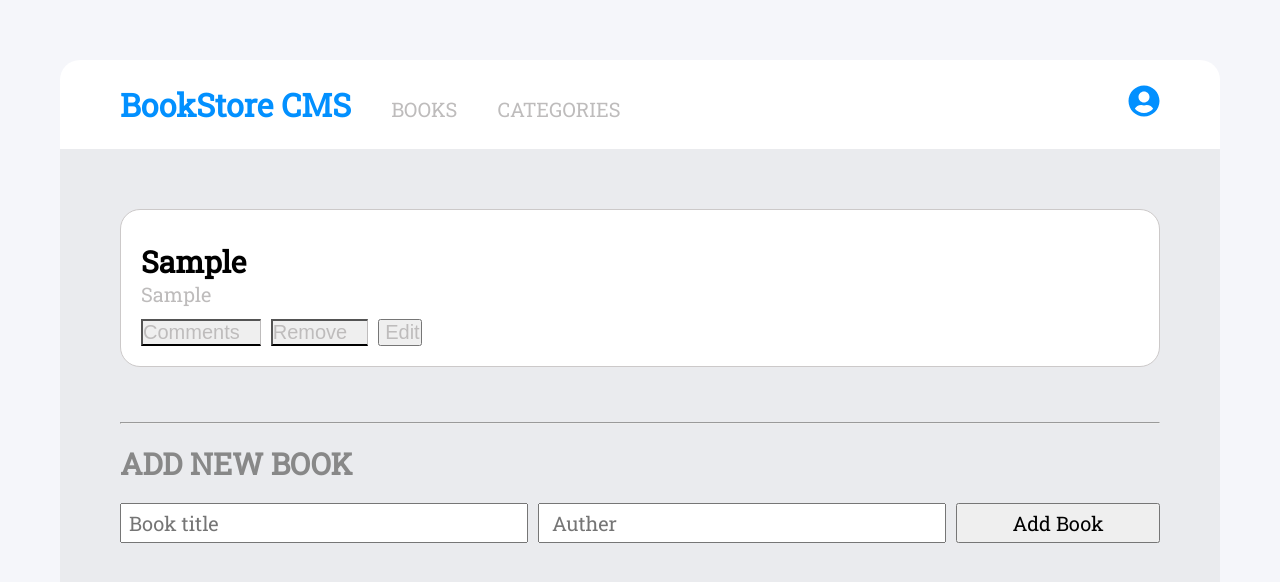
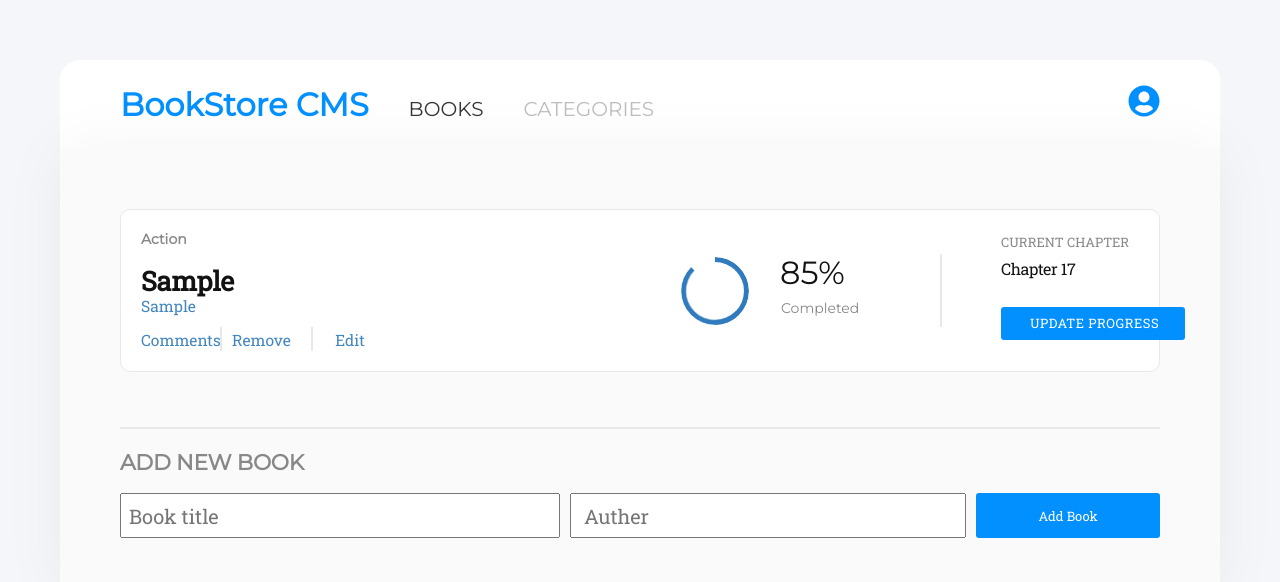
Before and after one commit to kal2944/book-store, a React (Create React App) app: page / in a window 1280 px wide. Both pictures are taken after typing "Sample", "Sample" into the empty fields and a click on the button "Add Book". Shown: the top 582 px of the page. Built offline with nearby package versions, Linux system fonts and the light colour scheme; no server answers.

Commit message:
add styling

```diff
--- a/src/App.css
+++ b/src/App.css
@@ -1,4 +1,4 @@
-@import url('https://fonts.googleapis.com/css2?family=Roboto+Slab&display=swap');
+@import url('https://fonts.googleapis.com/css2?family=Montserrat&family=Roboto+Slab&display=swap');
 
 * {
   padding: 0;
--- a/src/components/books/book.css
+++ b/src/components/books/book.css
@@ -1,67 +1,90 @@
+:root {
+  /* --medium-blue: #307bbe; */
+  --bubble-gum-pink: #ff5ab7;
+  --black: #1e1e1e;
+  --pinkish-grey: #c7c7c7;
+  --very-light-pink: #c4c4c4;
+  --pale-grey: #f5f6fa;
+  --black-5: rgba(0, 0, 0, 0.05);
+  --z: #fafafa;
+  --black-two: #121212;
+  --white: #e8e8e8;
+  --medium-blue: #307bbe;
+  --cool-blue: #4386bf;
+  --azure: #0290ff;
+  --white-two: #fff;
+}
 
 .parent {
-  background-color: #eaebee;
   padding: 60px 60px;
   display: flex;
   flex-direction: column;
   gap: 20px;
+  box-shadow: 0 0 60px 0 var(--black-5);
+  background-color: var(--z);
 }
 
+/* book list  */
+
 .bookli {
-  background-color: #fff;
+  background-color: var(--white-two);
   padding: 20px 20px;
-  border: 1px solid #ccc9c9;
-  border-radius: 20px;
+  border-radius: 10px;
+  border: solid 1px var(--white);
+  display: flex;
+  justify-content: space-between;
+}
+
+.book-item-left {
+  display: flex;
+  flex-direction: column;
+}
+
+.category-name {
+  width: 3.063rem;
+  height: 1.125rem;
+  margin: 0 2.438rem 0 0;
+  opacity: 0.5;
+  font-family: 'Montserrat', sans-serif;
+  font-size: 0.875rem;
+  font-weight: bold;
+  font-stretch: normal;
+  font-style: normal;
+  line-height: normal;
+  letter-spacing: normal;
+  color: var(--black-two);
 }
 
 .main {
   margin: 12px 0 12px 0;
 }
 
-.main h2 {
-  font-size: 30px;
+.book-title {
+  width: 12.313rem;
+  height: 1.813rem;
+  margin: 0.188rem 20.188rem 0 0;
+  font-family: 'Roboto Slab', serif;
+  font-size: 1.675rem;
+  font-weight: bold;
+  font-stretch: normal;
+  font-style: normal;
+  line-height: normal;
+  letter-spacing: -0.2px;
+  color: var(--black-two);
 }
 
 .bookAuthor {
-  font-size: 20px;
-  color: #bebcbc;
-}
-
-.nav {
-  display: flex;
-  text-decoration: none;
-  justify-content: space-around;
-  background-color: #fff;
-  align-items: center;
-  height: 89px;
-}
-
-.logo,
-.user {
-  text-decoration: none;
-  color: #0290ff;
-  font-weight: bold;
-}
-
-.nav-links {
-  display: flex;
-  justify-content: space-between;
-  gap: 40px;
-}
-
-.nav-links li {
-  list-style-type: none;
-}
-
-.links {
-  text-decoration: none;
-  color: #bebcbc;
-  font-size: 20px;
-}
-
-.icon {
-  text-decoration: none;
-  list-style-type: none;
+  width: 6.688rem;
+  height: 1.188rem;
+  margin: 0.25rem 0 0;
+  font-family: 'Roboto Slab', serif;
+  font-size: 0.975rem;
+  font-weight: 300;
+  font-stretch: normal;
+  font-style: normal;
+  line-height: normal;
+  letter-spacing: normal;
+  color: var(--cool-blue);
 }
 
 .list {
@@ -70,34 +93,239 @@
 }
 
 .comment {
-  text-decoration: none;
-  color: #bebcbc;
-  border-right: 1px solid #bebcbc;
-  padding-right: 20px;
-  font-size: 20px;
+  width: 3.375rem;
+  height: 1.188rem;
+  margin: 0.188rem 0.938rem 0.125rem 0;
+  font-family: 'Roboto Slab', serif;
+  font-size: 0.975rem;
+  font-weight: 300;
+  font-stretch: normal;
+  font-style: normal;
+  line-height: normal;
+  letter-spacing: normal;
+  color: var(--cool-blue);
+  border: none;
+  background-color: #fff;
 }
 
-.edit {
-  text-decoration: none;
-  color: #bebcbc;
-  padding-left: 5px;
-  font-size: 20px;
+.break-comment {
+  width: 0.125rem;
+  height: 1.5rem;
+  border: solid 1px var(--white);
 }
+
+/* middle booklist */
+
+.middle-view {
+  display: flex;
+  align-items: center;
+}
+
+.percent-info {
+  display: flex;
+  flex-direction: column;
+}
+
+.progress {
+  width: 4.25rem;
+  height: 4.25rem;
+  font-size: 30px;
+  color: #fff;
+  border-radius: 50%;
+  overflow: hidden;
+  position: relative;
+  text-align: center;
+  line-height: 50px;
+  margin: 20px;
+}
+
+.progress .title {
+  position: relative;
+  z-index: 100;
+}
+
+.progress .overlay {
+  width: 50%;
+  height: 100%;
+  position: absolute;
+  z-index: 1;
+}
+
+.progress .left,
+.progress .right {
+  width: 50%;
+  height: 100%;
+  position: absolute;
+  border: 5px solid var(--medium-blue);
+  border-radius: 100px 0 0 100px;
+  border-right: 0;
+  transform-origin: right;
+}
+
+.progress .left {
+  animation: load1 1s linear forwards;
+}
+
+.progress:nth-of-type(2) .right,
+.progress:nth-of-type(3) .right {
+  animation: load2 0.5s linear forwards 1s;
+}
+
+.progress:last-of-type .right,
+.progress:first-of-type .right {
+  animation: load3 0.8s linear forwards 1s;
+}
+
+@keyframes load1 {
+  0% {
+    transform: rotate(0deg);
+  }
+
+  100% {
+    transform: rotate(180deg);
+  }
+}
+
+@keyframes load2 {
+  0% {
+    z-index: 100;
+    transform: rotate(180deg);
+  }
+
+  100% {
+    z-index: 100;
+    transform: rotate(290deg);
+  }
+}
+
+@keyframes load3 {
+  0% {
+    z-index: 100;
+    transform: rotate(180deg);
+  }
+
+  100% {
+    z-index: 100;
+    transform: rotate(315deg);
+  }
+}
+
+.-Percent-Complete {
+  width: 4.25rem;
+  height: 2.438rem;
+  margin: 0.063rem 5.75rem 0 0.688rem;
+  font-family: 'Montserrat', sans-serif;
+  font-size: 2rem;
+  font-weight: normal;
+  font-stretch: normal;
+  font-style: normal;
+  line-height: normal;
+  letter-spacing: normal;
+  color: var(--black-two);
+}
+
+.Completed {
+  width: 5rem;
+  height: 1.125rem;
+  margin: 0.438rem 4.938rem 0.75rem 0.75rem;
+  opacity: 0.5;
+  font-family: 'Montserrat', sans-serif;
+  font-size: 0.875rem;
+  font-weight: normal;
+  font-stretch: normal;
+  font-style: normal;
+  line-height: normal;
+  letter-spacing: normal;
+  color: var(--black-two);
+}
+
+.hr-progress {
+  margin: 1.5rem 0;
+  border: solid 1px var(--white);
+}
+
+/* CHAPTER INFO */
+.update-progress {
+  display: flex;
+  flex-direction: column;
+  justify-content: center;
+  margin-right: 9rem;
+}
+
+.current-chapter {
+  height: 1.125rem;
+  width: 100%;
+  margin: 0.063rem 3.625rem 0 3.688rem;
+  opacity: 0.5;
+  font-family: 'Roboto Slab', serif;
+  font-size: 0.813rem;
+  font-weight: 300;
+  font-stretch: normal;
+  font-style: normal;
+  line-height: normal;
+  letter-spacing: normal;
+  color: var(--black-two);
+}
+
+.current-chapter-info {
+  width: 4.688rem;
+  height: 1.313rem;
+  margin: 0.438rem 6.813rem 0.25rem 3.688rem;
+  font-family: 'Roboto Slab', serif;
+  font-size: 1rem;
+  font-weight: 300;
+  font-stretch: normal;
+  font-style: normal;
+  line-height: normal;
+  letter-spacing: -0.4px;
+  color: var(--black-two);
+}
+
+.progress-btn {
+  border: none;
+  width: 11.5rem;
+  height: 2.063rem;
+  margin: 1.5rem 0 0.563rem 3.688rem;
+  padding: 0.438rem 1.188rem 0.5rem 1.375rem;
+  border-radius: 3px;
+  background-color: var(--azure);
+  font-family: 'Roboto Slab', serif;
+  font-size: 0.813rem;
+  font-weight: 300;
+  font-stretch: normal;
+  font-style: normal;
+  line-height: normal;
+  letter-spacing: 0.5px;
+  text-align: center;
+  color: var(--white-two);
+  cursor: pointer;
+}
+
+/* Form section */
 
 .hr {
   margin-top: 35px;
+  border: solid 1px var(--white);
 }
 
 .form {
   margin-top: 20px;
   display: grid;
-  grid-template-columns: 40fr 40fr 20fr;
+  grid-template-columns: 50fr 45fr 5fr;
   gap: 10px;
   height: 40px;
 }
 
 .formheading {
-  font-size: 30px;
+  width: 100%;
+  height: 1.5rem;
+  font-family: 'Montserrat', sans-serif;
+  font-size: 1.35rem;
+  font-weight: bold;
+  font-stretch: normal;
+  font-style: normal;
+  line-height: normal;
+  letter-spacing: -0.18px;
   color: #888;
 }
 
@@ -110,3 +338,14 @@
 .inpField {
   padding-left: 7px;
 }
+
+.btn {
+  width: 11.5rem;
+  height: 2.813rem;
+  border-radius: 3px;
+  background-color: var(--azure);
+  border: none;
+  color: var(--white-two);
+  font-size: 0.813rem;
+  cursor: pointer;
+}
--- a/src/components/books/bookList.js
+++ b/src/components/books/bookList.js
@@ -16,19 +16,54 @@ function BookList({ List, id }) {
 
   return (
     <div className="bookli">
+      <div className="book-item-left ">
+        <h2 className="category-name">Action</h2>
         <div className="main">
-        <h2>{title}</h2>
+          <h2 className="book-title">{title}</h2>
           <p className="bookAuthor">{author}</p>
         </div>
         <div className="list">
           <button className="comment" type="button">
             Comments
           </button>
+          <hr className="break-comment" />
           <button className="comment" data-id={id} type="button" onClick={removeHandler}>
             Remove
           </button>
-        <button className="edit" type="button">
+          <hr className="break-comment" />
+          <button className="comment" type="button">
             Edit
+          </button>
+        </div>
+      </div>
+      <div className="middle-view">
+        <div className="view-percent">
+          {' '}
+          <div className="progress">
+            <span
+              className="title timer"
+              data-from="0"
+              data-to="35"
+              data-speed="1800"
+            >
+              {/* 85 */}
+            </span>
+            <div className="overlay" />
+            <div className="left" />
+            <div className="right" />
+          </div>
+        </div>
+        <div className="percent-info">
+          <span className="-Percent-Complete">85%</span>
+          <span className="Completed Text-Style-2">Completed</span>
+        </div>
+      </div>
+      <hr className="hr-progress" />
+      <div className="update-progress">
+        <h3 className="current-chapter">CURRENT CHAPTER</h3>
+        <h3 className="current-chapter-info">Chapter 17</h3>
+        <button className="progress-btn" type="button">
+          UPDATE PROGRESS
         </button>
       </div>
     </div>
--- a/src/components/navBar/navBar.css
+++ b/src/components/navBar/navBar.css
@@ -15,25 +15,33 @@
   text-decoration: none;
   color: #0290ff;
   font-weight: bold;
+  font-family: 'Montserrat', sans-serif;
 }
 
 .nav-links {
   display: flex;
   justify-content: space-between;
   gap: 40px;
+  font-family: 'Montserrat', sans-serif;
 }
 
 .nav-links li {
   list-style-type: none;
 }
 
-.links {
+.links,
+.links-cate {
   text-decoration: none;
   color: #bebcbc;
   font-size: 20px;
 }
 
-.user {
+.links {
+  color: var(--black-two);
+  opacity: 0.85;
+}
+
+.icon {
   text-decoration: none;
   list-style-type: none;
 }
--- a/src/components/navBar/navBar.js
+++ b/src/components/navBar/navBar.js
@@ -9,7 +9,7 @@ function Nav() {
       <ul className="nav-links">
         <li><Link className="logo" to="/">BookStore CMS</Link></li>
         <li><Link className="links" to="/">BOOKS</Link></li>
-        <li><Link className="links" to="/categories">CATEGORIES</Link></li>
+        <li><Link className="links-cate" to="/categories">CATEGORIES</Link></li>
       </ul>
       <ul className="icon">
         <li><Link className="user" to="/user"><FaUserCircle /></Link></li>
```
Lines whose indentation alone changed are shown as unchanged.
